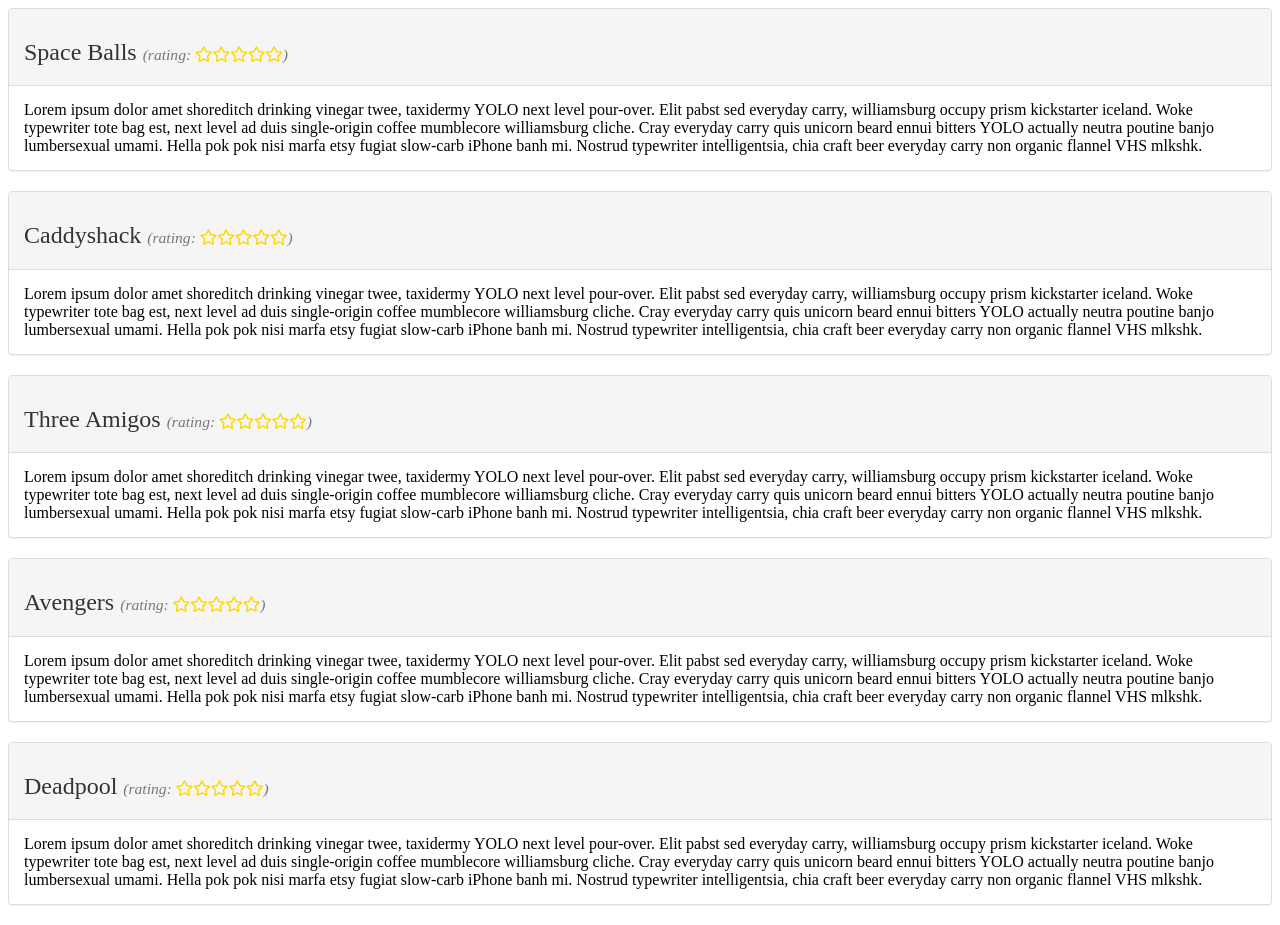
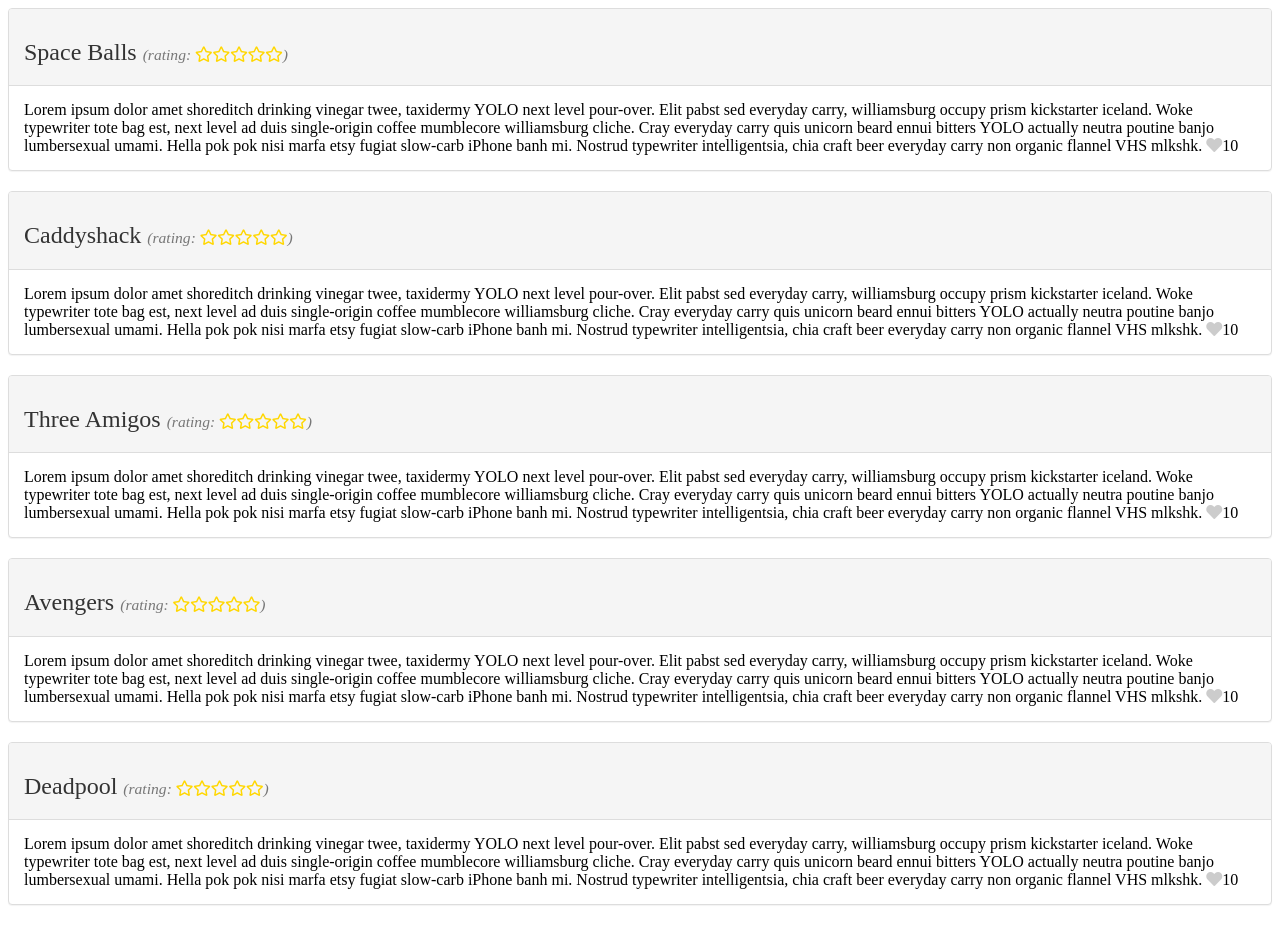
Before and after one commit to prescottbreeden/components_practice, an Angular app: page / in a window 1280 px wide. Built offline with nearby package versions, Linux system fonts and the light colour scheme.

Commit message:
added a like-component social media style

```diff
--- a/src/app/app.component.html
+++ b/src/app/app.component.html
@@ -1,11 +1,15 @@
 <div class="movies" *ngFor="let movie of movies">
   <app-panel>
-    <div class="heading">
+    <ng-container class="heading">
       <h3>{{ movie.name }} <span class="small">(rating: <app-favorite (change)="onFavoriteChanged($event)"></app-favorite>)</span></h3>
-    </div>
-    <div class="body">
+    </ng-container>
+    <ng-container class="body">
       {{ movie.description }}
-    </div>
+      <app-like
+        [likesCount]="tweet.likesCount"
+        [isActive]="tweet.isLiked"
+      ></app-like>
+    </ng-container>
 </app-panel>
 </div>
 
--- a/src/app/app.component.ts
+++ b/src/app/app.component.ts
@@ -26,6 +26,12 @@
     title: 'Title',
     isFavorite: true
   };
+
+  tweet = {
+    isLiked: false,
+    likesCount: 10
+  };
+
   onFavoriteChanged(eventArgs: RatingChangedEventArgs) {
     console.log(eventArgs.newRating + ' star(s)');
   }
--- a/src/app/app.module.ts
+++ b/src/app/app.module.ts
@@ -5,6 +5,7 @@
 import { FavoriteComponent } from './favorite/favorite.component';
 import { TestFavoriteComponent } from './test-favorite/test-favorite.component';
 import { PanelComponent } from './panel/panel.component';
+import { LikeComponent } from './like/like.component';
 
 @NgModule({
   declarations: [
@@ -12,6 +13,7 @@
     FavoriteComponent,
     TestFavoriteComponent,
     PanelComponent,
+    LikeComponent,
   ],
   imports: [
     BrowserModule
--- /dev/null
+++ b/src/app/like/like.component.css
@@ -0,0 +1,7 @@
+i {
+    color: #ccc;
+    cursor: pointer;
+}
+.highlighted {
+    color: deeppink;
+}
--- /dev/null
+++ b/src/app/like/like.component.html
@@ -0,0 +1,8 @@
+<span>
+  <i
+    [class.highlighted]="isActive"
+    (click)="onLike()" class="fas fa-heart"
+  ></i>
+</span>
+
+<span>{{ likesCount }}</span>
--- /dev/null
+++ b/src/app/like/like.component.ts
@@ -0,0 +1,17 @@
+import { Component, OnInit, Input } from '@angular/core';
+
+@Component({
+  selector: 'app-like',
+  templateUrl: './like.component.html',
+  styleUrls: ['./like.component.css']
+})
+export class LikeComponent {
+  // tslint:disable-next-line:no-input-rename
+  @Input('likesCount') likesCount: number;
+  @Input('isActive') isActive: boolean;
+
+  onLike() {
+    this.likesCount += (this.isActive) ? -1 : 1;
+    this.isActive = !this.isActive;
+  }
+}
```
Also changed, not shown: 1 other file (tests, documents, lock files or other folders).
